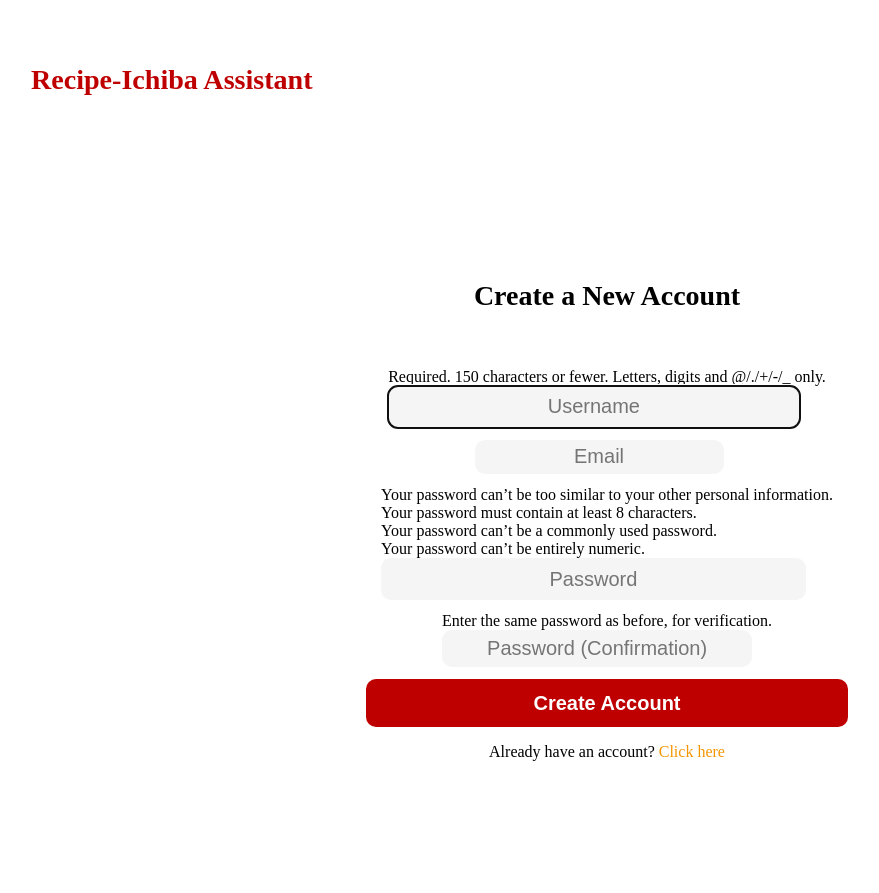
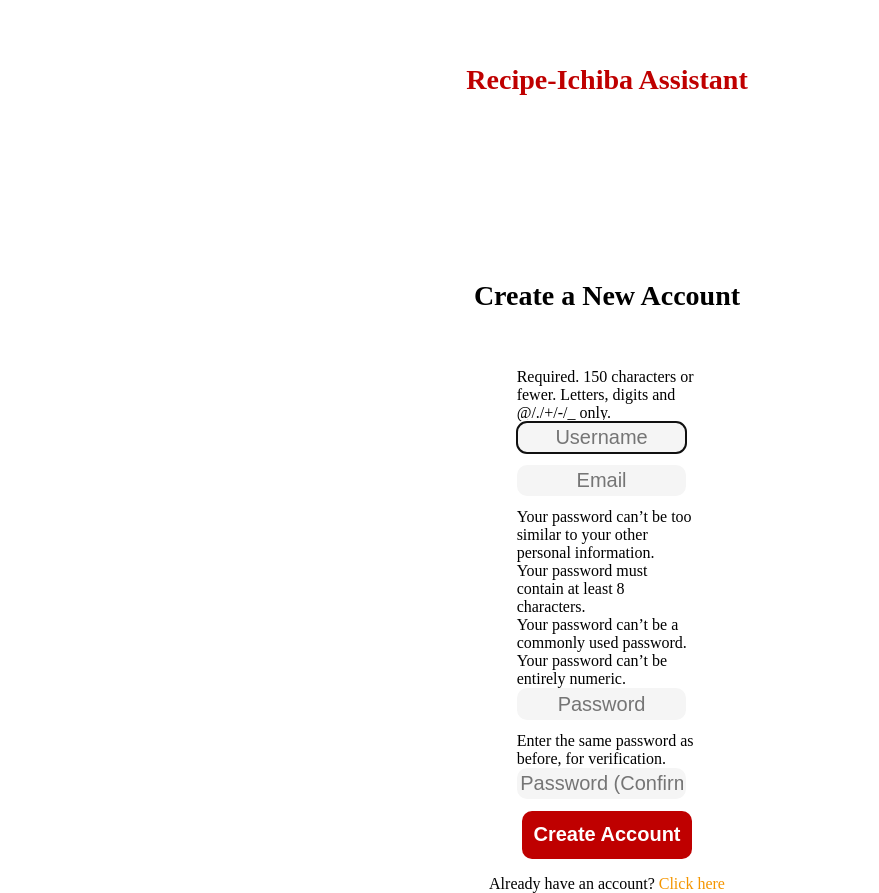
Before and after one commit to TimurRakhmanov/Group2_Project, a Django app: page /account/create/ in a window 1280 px wide. Shown: the whole page, without its empty margins (33-912 px from the left). Before the commit the page ends 761 px from the top, so only its background shows below. Run offline with Django 5.2, Linux system fonts and the light colour scheme.

Commit message:
changed hmtl before workingg on desktop version

```diff
--- a/_common.scss
+++ b/_common.scss
@@ -24,6 +24,12 @@ html {
     scroll-behavior: smooth;
 }
 
+body {
+    display: flex;
+    flex-direction: column;
+    align-items: center;
+}
+
 a {
     text-decoration: none;
 }
--- a/accounts/scss/devices/_desktop.scss
+++ b/accounts/scss/devices/_desktop.scss
@@ -2,3 +2,4 @@
 @import 'user_control/userControlDesktop';
 @import 'profile/profileDesktop';
 @import 'url_search/urlSearchDesktop';
+@import 'ingredient/ingredientDesktop';
--- /dev/null
+++ b/accounts/scss/devices/ingredient/_ingredientDesktop.scss
@@ -0,0 +1,5 @@
+@media (min-width: $desktopScreen){
+    .ingredient {
+        width: 60%;
+    }
+}
--- a/accounts/scss/devices/ingredient/_ingredientMobile.scss
+++ b/accounts/scss/devices/ingredient/_ingredientMobile.scss
@@ -50,13 +50,17 @@
                 align-items: center;
                 height: 4vh;
             }
-        }
 
-        section {
-            display: flex;
-            flex-direction: column;
-            align-items: flex-end;
-            padding-bottom: 5vh;
+            > section {
+                display: flex;
+                flex-direction: column;
+                align-items: flex-end;
+                padding-bottom: 5vh;
+
+                section {
+
+                }
+            }
         }
 
         .menu_container {
--- a/accounts/static/style.css
+++ b/accounts/static/style.css
@@ -6,6 +6,12 @@
 
 html {
   scroll-behavior: smooth;
+}
+
+body {
+  display: flex;
+  flex-direction: column;
+  align-items: center;
 }
 
 a {
@@ -219,7 +225,7 @@ li {
     align-items: center;
     height: 4vh;
   }
-  .ingredient section {
+  .ingredient > ul > section {
     display: flex;
     flex-direction: column;
     align-items: flex-end;
@@ -375,3 +381,8 @@ li {
     width: 70%;
   }
 }
+@media (min-width: 1000px) {
+  .ingredient {
+    width: 60%;
+  }
+}
```
Also changed, not shown: recipe_integration/templates/ingredients.html (+10 -8 lines).
